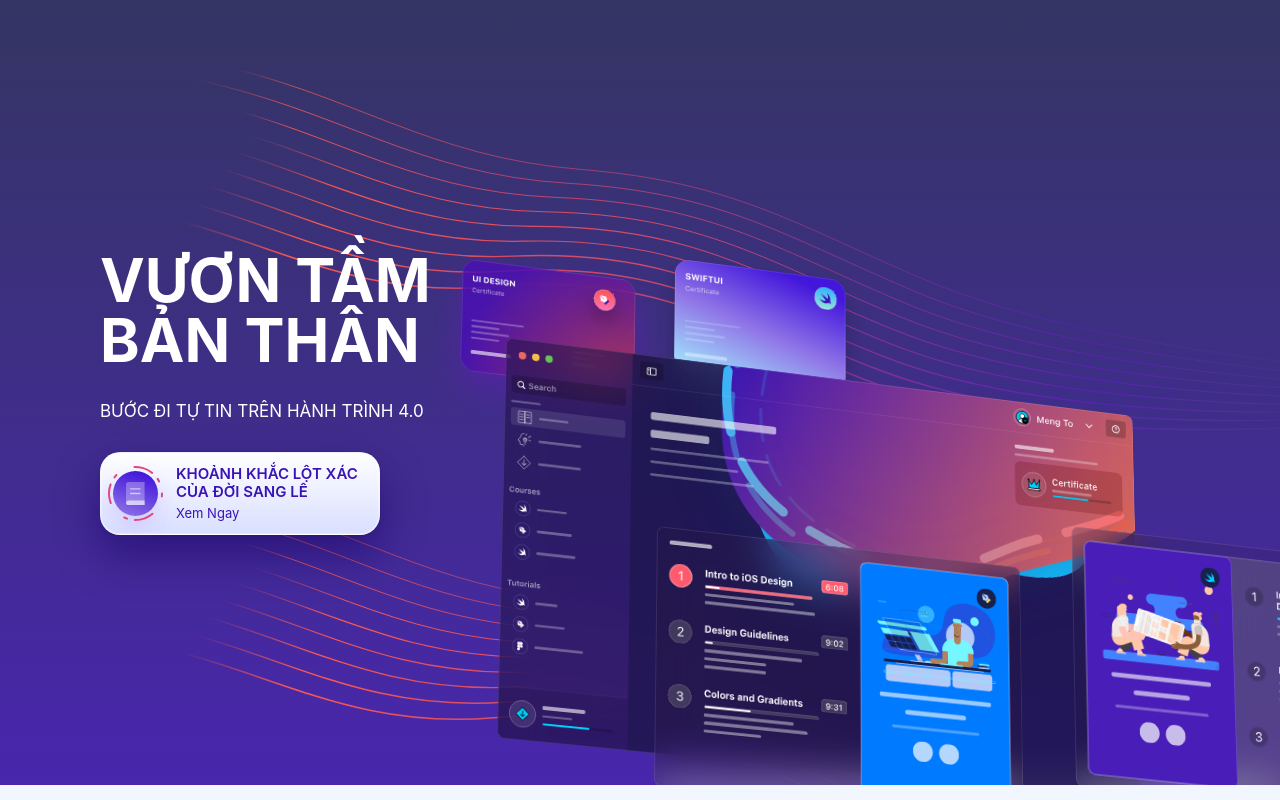
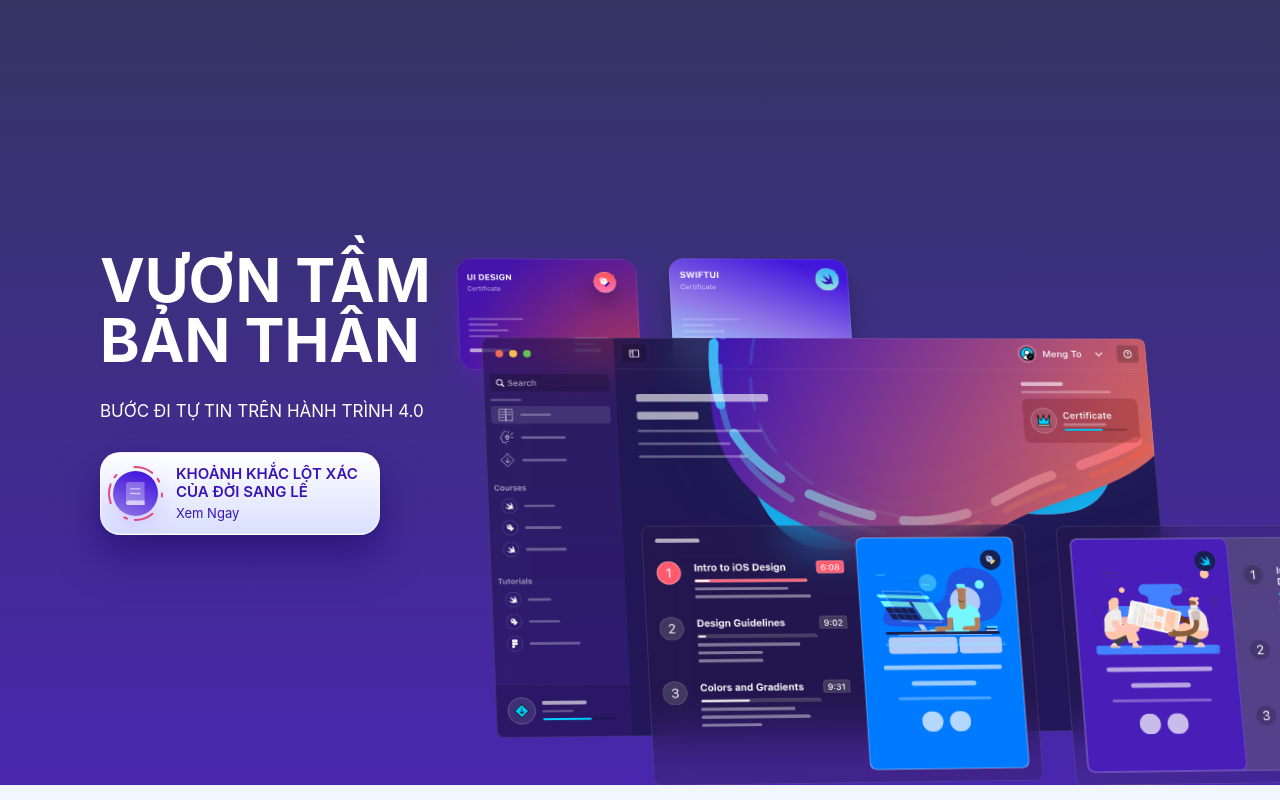
Before and after one commit to galacoder/sfd-sangleweb, a Gatsby site: page / in a window 1280 px wide. Built offline with nearby package versions, Linux system fonts and the light colour scheme; Gatsby itself is replaced by a stand-in of ours.

Commit message:
Perspective 3D Transforms

```diff
--- a/src/components/animations/mockupanimations.js
+++ b/src/components/animations/mockupanimations.js
@@ -22,7 +22,7 @@ const Wrapper = styled.div`
   }
 
   div {
-    transform: rotateX(20deg) rotateY(20deg);
+    transform: rotateY(10deg) rotateX(20deg);
     transform-origin: bottom left;
   }
 
--- a/src/components/sections/HeroSection.js
+++ b/src/components/sections/HeroSection.js
@@ -29,8 +29,7 @@ function HeroSection() {
 export default HeroSection
 
 const Wrapper = styled.div`
-  background: url("/images/waves/certificate-lines.svg"),
-    linear-gradient(180deg, #343563 0%, #4926ad 100%);
+  background: linear-gradient(180deg, #343563 0%, #4926ad 100%);
   margin: 0 auto;
   max-width: 100%;
   padding: 250px 100px;
```
Also changed, not shown: static/images/background/background01.jpeg (added), static/images/background/humanize-nobg.png (added).
